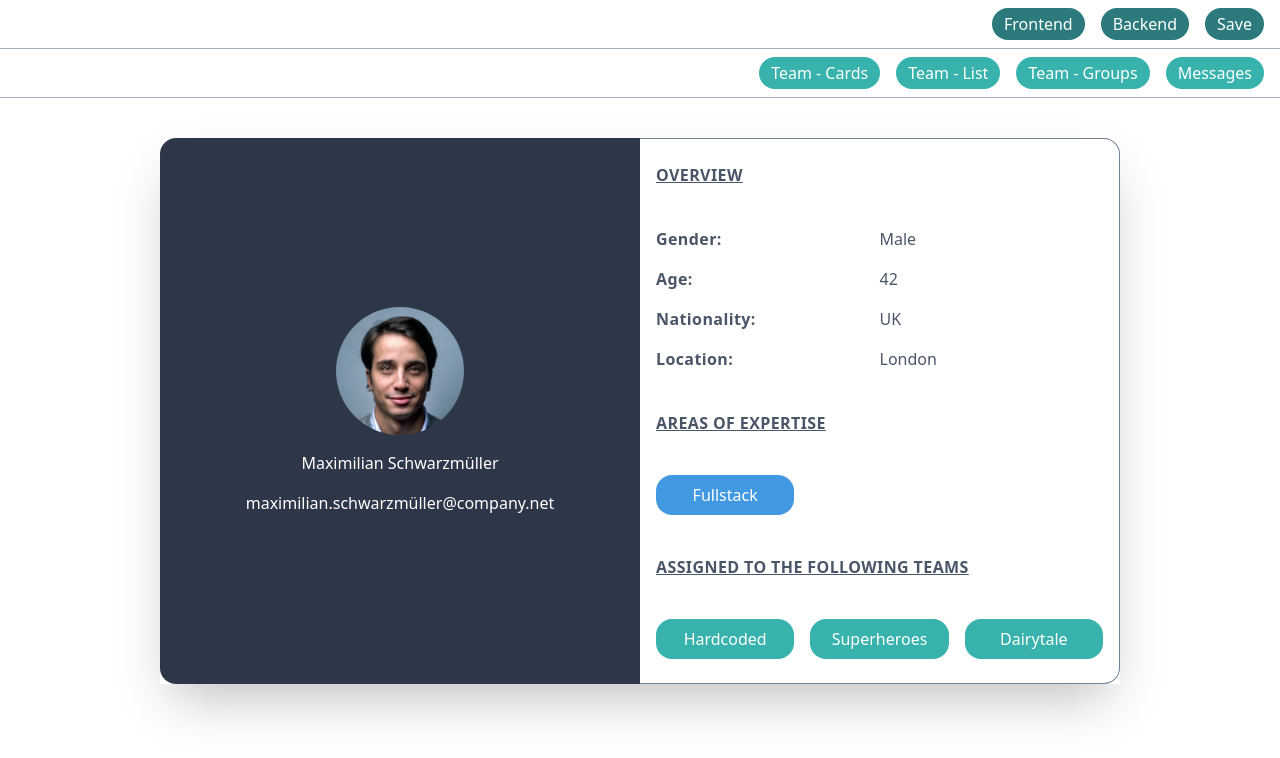
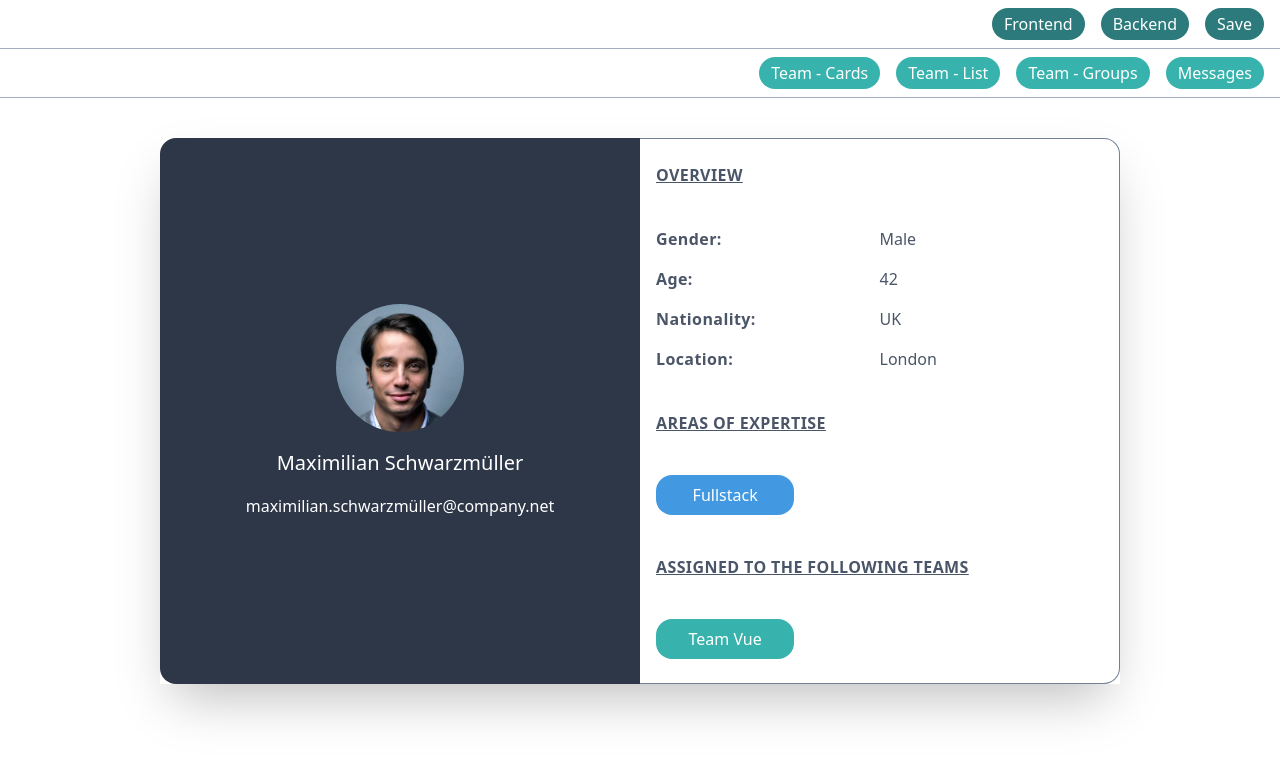
Before and after one commit to marlonfeh/employee-management-vue, a Vue app: page /frontend/team-cards/m1 in a window 1280 px wide. Shown: the top 758 px of the page. Built offline with nearby package versions, Linux system fonts and the light colour scheme.

Commit message:
Adds improvements to Member Card and AddMemberForm

```diff
--- a/src/components/frontend/team/AddMemberForm.vue
+++ b/src/components/frontend/team/AddMemberForm.vue
@@ -1,5 +1,9 @@
 <template>
-  <form @submit.prevent="submitForm" class="flex flex-col items-center">
+  <form
+    @submit.prevent="submitForm"
+    class="flex flex-col items-center"
+    id="addMemberForm"
+  >
     <div class="w-full flex space-x-10">
       <div class="w-1/2">
         <label
@@ -78,9 +82,9 @@
             v-model="gender.val"
           >
             <option disabled value="">Select an Option</option>
-            <option value="female">Female</option>
-            <option value="male">Male</option>
-            <option value="divers">Divers</option>
+            <option value="Female">Female</option>
+            <option value="Male">Male</option>
+            <option value="Divers">Divers</option>
           </select>
           <div
             class="pointer-events-none absolute inset-y-0 right-0 flex items-center px-2 text-gray-700"
@@ -223,11 +227,21 @@
         <label for="ux" class="ml-6">UX</label>
       </div>
     </div>
-    <div class="flex space-x-6">
-      <base-button :mode="'teal-light'">Add Member</base-button>
-      <base-button :mode="'gray-outline'">Reset</base-button>
-    </div>
   </form>
+  <div class="flex justify-center space-x-6">
+    <button
+      class="my-auto px-3 py-1 rounded-full text-white bg-teal-500 hover:bg-teal-600"
+      form="addMemberForm"
+    >
+      Add Member
+    </button>
+    <button
+      class="my-auto px-3 py-1 rounded-full text-gray-700 border border-gray-500"
+      @click="resetForm"
+    >
+      Reset
+    </button>
+  </div>
 </template>
 
 <script>
@@ -301,6 +315,14 @@ export default {
     },
     resetForm() {
       this.firstName.val = "";
+      this.lastName.val = "";
+      this.gender.val = "";
+      this.age.val = "";
+      this.avatarImage.val = "";
+      this.nationality.val = "";
+      this.location.val = "";
+      this.email.val = "";
+      this.qualifications.val = [];
     },
   },
 };
--- a/src/components/frontend/team/CardItem.vue
+++ b/src/components/frontend/team/CardItem.vue
@@ -40,8 +40,13 @@ export default {
       return this.firstName + " " + this.lastName;
     },
     membersDetailsLink() {
-      return "frontend/team-cards/" + this.id; // /coaches/c1
+      return "/frontend/team-cards/" + this.id; // /coaches/c1
     },
+    /*
+    membersDetailsLink() {
+      return this.$route.path + "/" + this.id; // /coaches/c1
+    },
+    */
   },
 };
 </script>
--- a/src/components/ui/BaseButton.vue
+++ b/src/components/ui/BaseButton.vue
@@ -13,6 +13,7 @@
   >
     <slot></slot>
   </router-link>
+
   <!--Teal Dark-->
   <button
     v-if="!link && mode === 'teal-dark'"
--- a/src/pages/frontend/team/MemberDetail.vue
+++ b/src/pages/frontend/team/MemberDetail.vue
@@ -9,7 +9,7 @@
           alt="avatar"
           class="h-32 w-32 rounded-full"
         />
-        <h2 class="my-4 font-medium">{{ fullName }}</h2>
+        <h2 class="my-4 text-xl font-medium">{{ fullName }}</h2>
         <p>{{ email }}</p>
       </div>
       <div
@@ -48,14 +48,12 @@
           Assigned to the following teams
         </h3>
         <ul class="grid grid-cols-3 gap-y-6 gap-x-4">
-          <li class="py-2 bg-teal-500 text-center text-white rounded-2xl">
-            Hardcoded
-          </li>
-          <li class="py-2 bg-teal-500 text-center text-white rounded-2xl">
-            Superheroes
-          </li>
-          <li class="py-2 bg-teal-500 text-center text-white rounded-2xl">
-            Dairytale
+          <li
+            class="py-2 bg-teal-500 text-center text-white rounded-2xl"
+            v-for="group in assignedGroups"
+            :key="group.id"
+          >
+            {{ group.name }}
           </li>
         </ul>
       </div>
@@ -69,6 +67,7 @@ export default {
   data() {
     return {
       selectedMember: null,
+      assignedGroups: null,
     };
   },
   computed: {
@@ -101,6 +100,9 @@ export default {
     this.selectedMember = this.$store.getters["members/members"].find(
       (member) => member.id === this.id
     );
+    this.assignedGroups = this.$store.getters["groups/groups"].filter((el) => {
+      return el.members.includes(this.id);
+    });
   },
 };
 </script>
--- a/src/store/modules/groups/index.js
+++ b/src/store/modules/groups/index.js
@@ -23,7 +23,7 @@ export default {
           id: 'g3',
           name: 'Superheroes',
           lead: 'm4',
-          members: ["m4", "m2"],
+          members: ["m4", "m2", "m3"],
         },
       ]
     };
```
